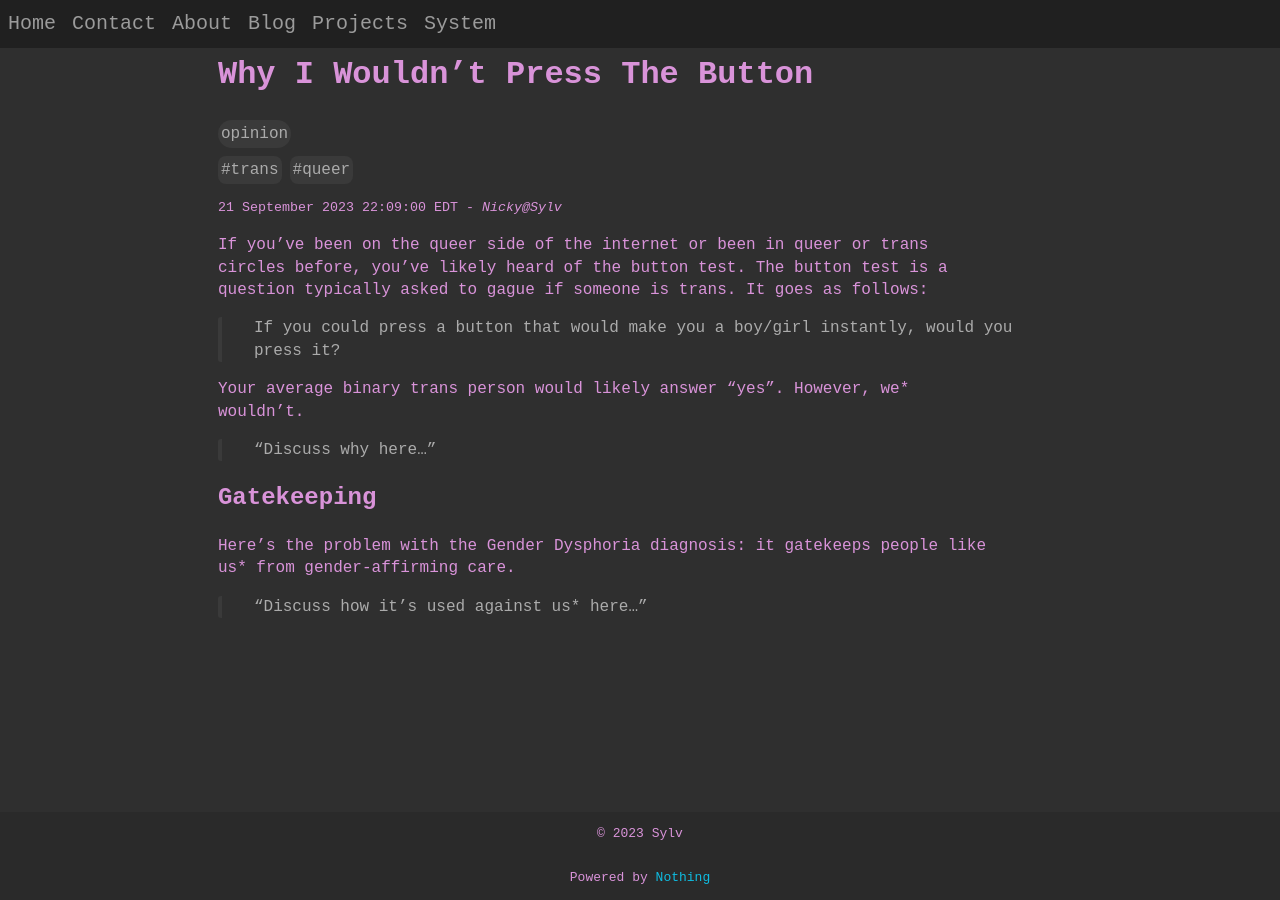
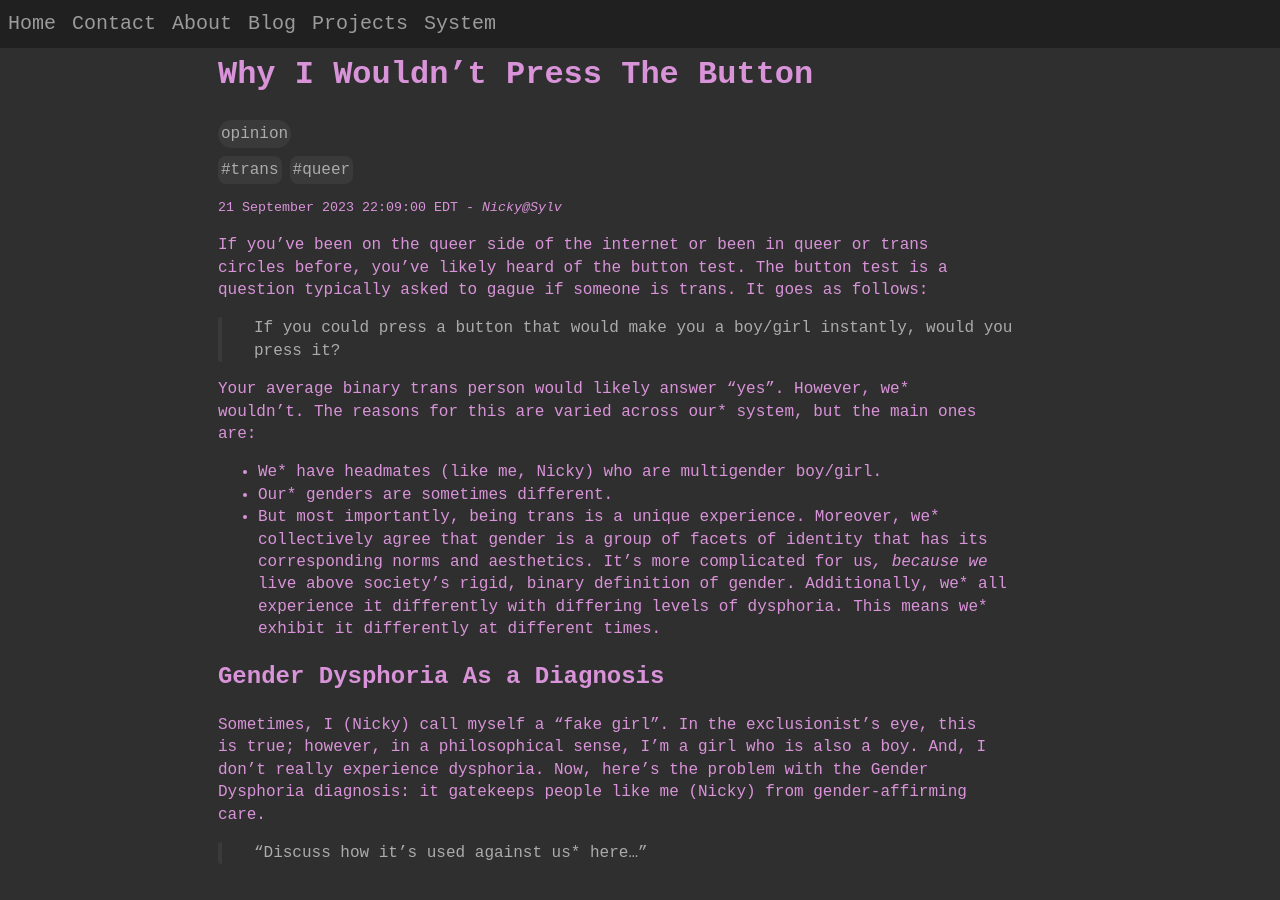
Before and after one commit to sylv256/sylv256.github.io, a Jekyll site: the page built from _posts/2023-09-21-why-i-wouldn't-press-the-button.md, in a window 1280 px wide. Built offline with Jekyll 4.4.1, drawn with Linux system fonts in a browser that asks for light colours; our own code applies the rules of GitHub Pages for plain Markdown files.

Commit message:
Update 2023-09-21-why-i-wouldn't-press-the-button.md

```diff
--- a/_posts/2023-09-21-why-i-wouldn't-press-the-button.md
+++ b/_posts/2023-09-21-why-i-wouldn't-press-the-button.md
@@ -19,9 +19,12 @@ draft: 2023-09-22T02:11:31.440Z
 If you've been on the queer side of the internet or been in queer or trans circles before, you've likely heard of the button test. The button test is a question typically asked to gague if someone is trans. It goes as follows:
 > If you could press a button that would make you a boy/girl instantly, would you press it?
 
-Your average binary trans person would likely answer "yes". However, we* wouldn't.
->"Discuss why here..."
+Your average binary trans person would likely answer "yes". However, we* wouldn't. The reasons for this are varied across our* system, but the main ones are:
+- We* have headmates (like me, Nicky) who are multigender boy/girl.
+- Our* genders are sometimes different.
+- But most importantly, being trans is a unique experience.
+Moreover, we* collectively agree that gender is a group of facets of identity that has its corresponding norms and aesthetics. It's more complicated for us*, because we* live above society's rigid, binary definition of gender. Additionally, we* all experience it differently with differing levels of dysphoria. This means we* exhibit it differently at different times.
 
-## Gatekeeping
-Here's the problem with the Gender Dysphoria diagnosis: it gatekeeps people like us* from gender-affirming care.
+## Gender Dysphoria As a Diagnosis
+Sometimes, I (Nicky) call myself a "fake girl". In the exclusionist's eye, this is true; however, in a philosophical sense, I'm a girl who is also a boy. And, I don't really experience dysphoria. Now, here's the problem with the Gender Dysphoria diagnosis: it gatekeeps people like me (Nicky) from gender-affirming care.
 >"Discuss how it's used against us* here..."
```
